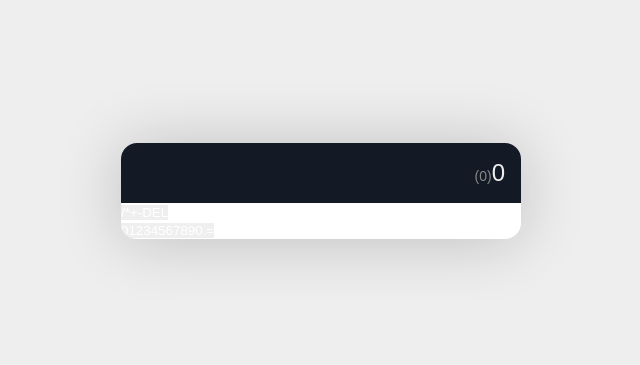
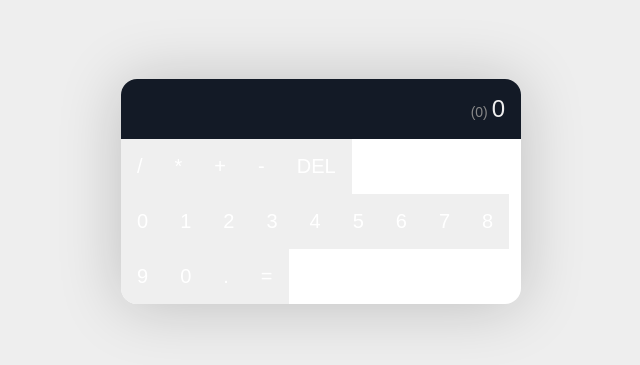
Before and after one commit to Yuki-Fujiwara-S/CalcuReact, a React (Create React App) app: page / in a window 1280 px wide. Shown: the part 209-574 px from the top of the page, without its empty margins (319-959 px from the left). Built offline with nearby package versions, Linux system fonts and the light colour scheme.

Commit message:
add more styling to button

```diff
--- a/src/App.js
+++ b/src/App.js
@@ -16,7 +16,7 @@ function App() {
     <div className="App">
       <div className="calculator">
         <div className="display">
-          <span>(0)</span>0
+          <span>(0) </span>0
         </div>
 
         <div className="operators">
--- a/src/index.css
+++ b/src/index.css
@@ -51,4 +51,8 @@ button {
   border: none;
   outline: none;
   color: #FFF;
+  font-size: 20px;
+  padding: 16px;
+  cursor: pointer;
+  transition: 0.4s;
 }
```
